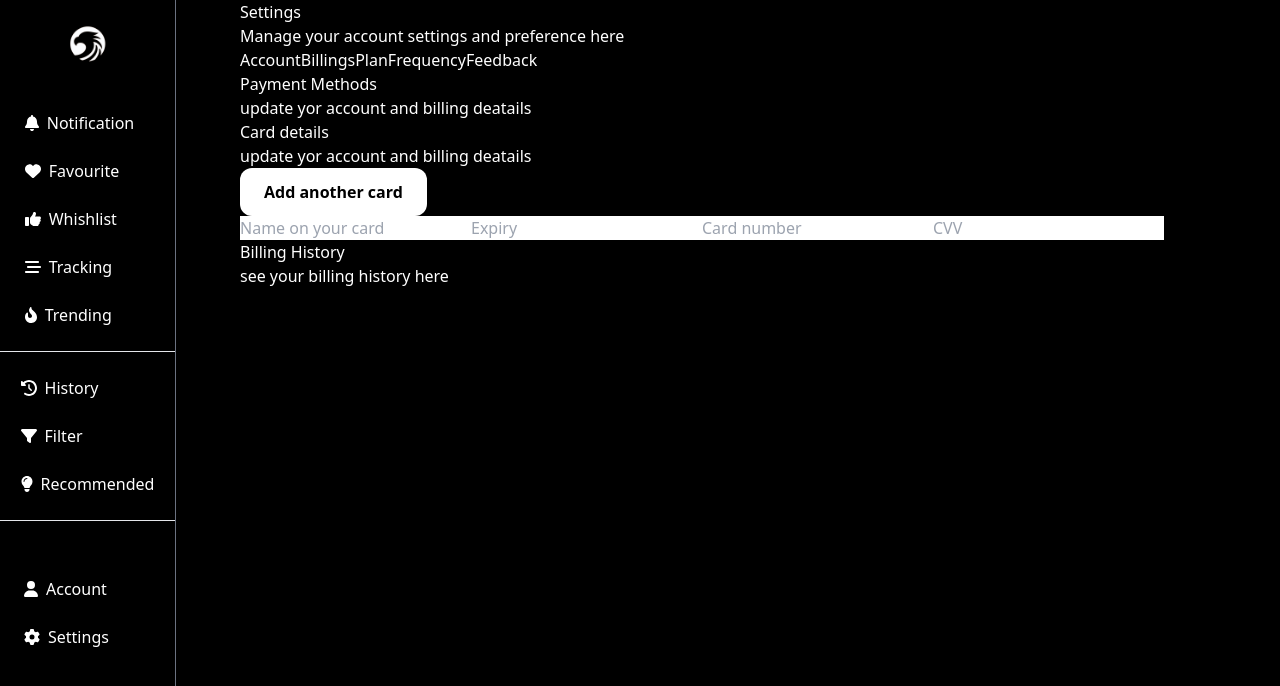
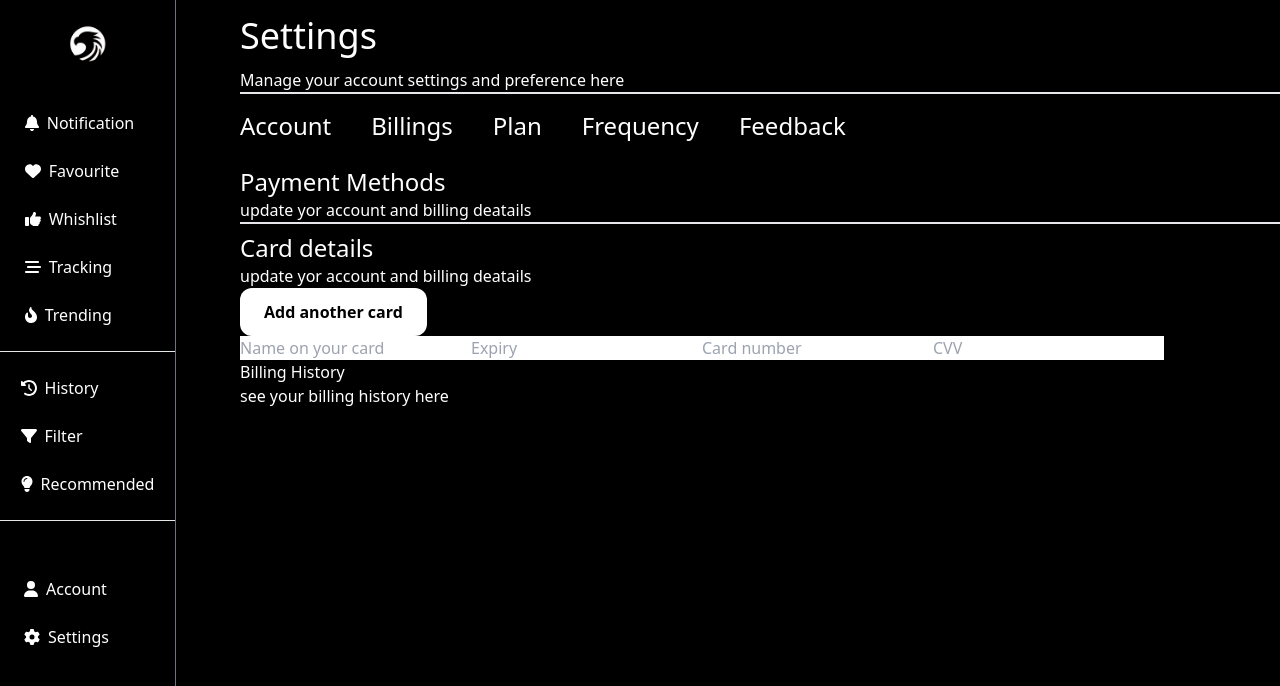
Before and after one commit to DeveloperAromal/PriceHwak, a Next.js app: page /dashboard/dash/settings in a window 1280 px wide. Both pictures are taken after a click on the tab "Billings". Shown: the top 686 px of the page. Built offline with nearby package versions, Linux system fonts and the light colour scheme.

Commit message:
Update Settings.tsx

```diff
--- a/app/components/dash/dash_pages/Settings.tsx
+++ b/app/components/dash/dash_pages/Settings.tsx
@@ -15,16 +15,16 @@ export default function Settings(){
                <Ham/>
                <Sidebar/>
             </div>
-            <div className='right  pl-60'>
-                <div className='top'>
-                    <h1>Settings</h1>
-                    <p>Manage your account settings and preference here </p>
+            <div className='right  pl-60 pb-2'>
+                <div className='top border-b-2'>
+                    <h1 className='text-4xl pt-4'>Settings</h1>
+                    <p className='pt-3'>Manage your account settings and preference here </p>
                 </div>
                 <section className="middle">
-                    <div className='top'>
+                    <div className='top pt-4 pb-3'>
                         <Tabs variant='enclosed'>
-                            <TabList>
-                                <Tab>Account</Tab>
+                            <TabList className="space-x-10 text-2xl">
+                                <Tab className=''>Account</Tab>
                                 <Tab>Billings</Tab>
                                 <Tab>Plan</Tab>
                                 <Tab>Frequency</Tab>
@@ -34,19 +34,23 @@ export default function Settings(){
                                  <TabPanel>
                                      <p>Account</p>
                                 </TabPanel>
-                                <TabPanel>
-                                <h2>Payment Methods</h2>
-                                <p>update yor account and billing deatails</p>
-                                <div className='left'>
-                                    <h3>Card details</h3>
-                                    <p>update yor account and billing deatails</p>
-                                    <Button href="#" title="Add another card"/>
+                                <TabPanel className='pt-2'>
+                                <div className='pt-2 pb-2 border-b-1'>
+                                    <h2 className='text-2xl pt-2'>Payment Methods</h2>
+                                    <p className='border-b-2'>update yor account and billing deatails</p>
                                 </div>
-                                <div className='right'>
+                                <div className='container flex flex-wrap'>
+                                    <div className='left  '>
+                                        <h3 className="text-2xl">Card details</h3>
+                                        <p>update yor account and billing deatails</p>
+                                        <Button href="#" title="Add another card"/>
+                                    </div>
+                                    <div className='right'>
                                     <Input placeholder='Name on your card' />
                                     <Input placeholder='Expiry' />
                                     <Input placeholder='Card number' />
                                     <Input placeholder='CVV' />
+                                    </div>
                                 </div>
                                 <div className='bottom'>
                                     <h3>Billing History</h3>
```
